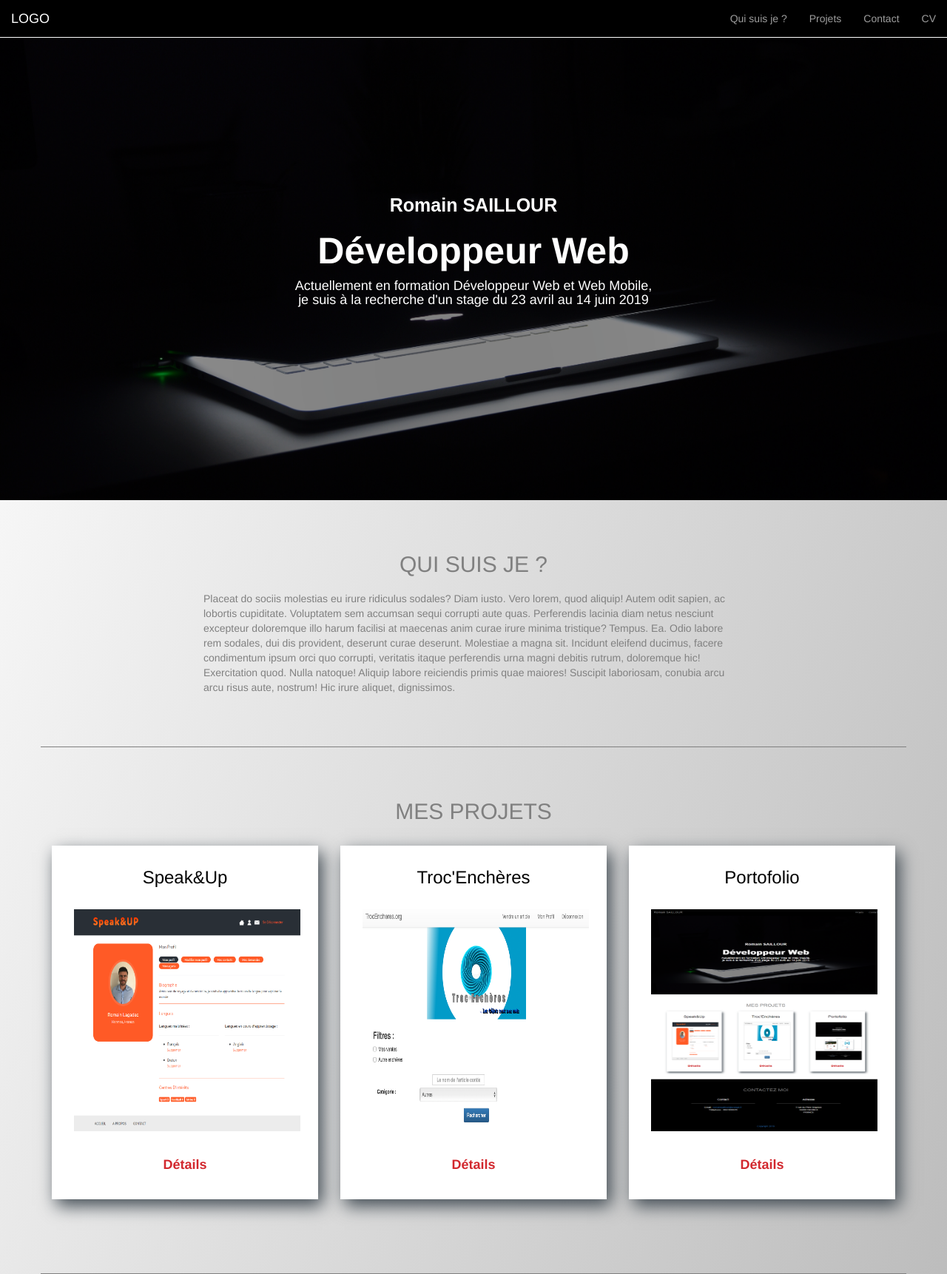
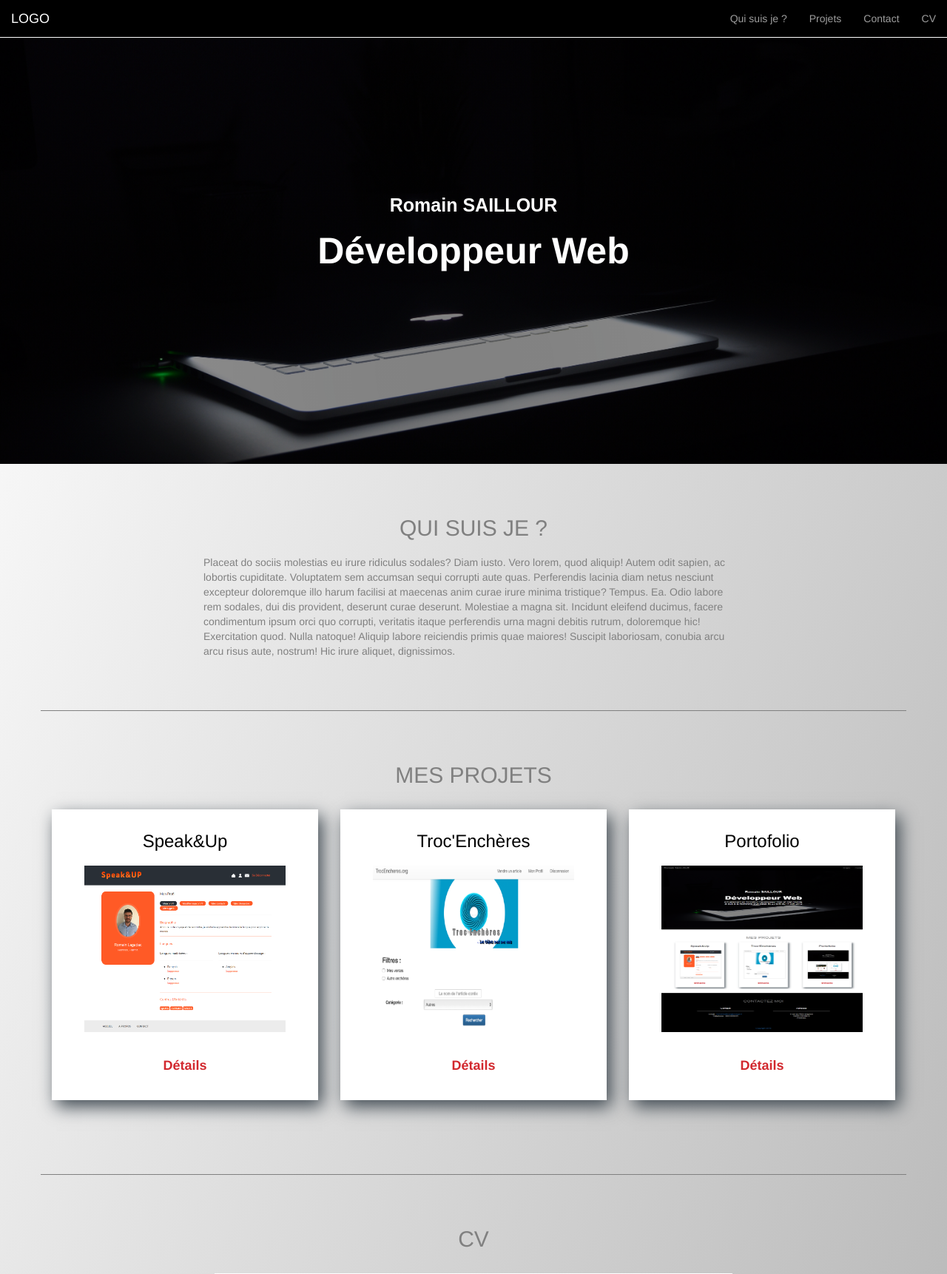
Before and after one commit to RomainSai/portofolio, a PHP site: page /index.html in a window 1280 px wide. Shown: the top 1722 px of the page at 74% size. Run offline with PHP 8.4, Linux system fonts and the light colour scheme; some libraries are stand-ins or nearby versions.

Commit message:
ajout liens titre

```diff
--- a/index.html
+++ b/index.html
@@ -43,10 +43,11 @@
   <section id="first-section" class="first-section">
     <div class="container">
       <div class="col-md-8 col-md-offset-2">
-        <h3>Romain SAILLOUR</h3>
-        <h2>Développeur Web</h2>
-        <h4>Actuellement en formation Développeur Web et Web Mobile,<br />
-        je suis à la recherche d'un stage du 23 avril au 14 juin 2019</h4>
+        <a href="#presentation">
+          <h3>Romain SAILLOUR</h3>
+          <h2>Développeur Web</h2>
+        </a>
+
       </div>
     </div>
   </section>
--- a/style.css
+++ b/style.css
@@ -25,6 +25,11 @@ img#bg {
 	text-align: center;
   padding: 250px 0px;
 
+}
+
+.first-section a{
+  text-decoration: none;
+  color: #fff;
 }
 
 .first-section h2, .first-section h3, {
@@ -81,9 +86,11 @@ img#bg {
 }
 
 #projetsBox img{
-  width: 90%;
-  height: 300px;
-  margin: 20px;
+  display: block;
+  width: 80%;
+  height: 225px;
+  margin: 20px auto;
+
 }
 
 #projetsBox h3{
@@ -403,7 +410,7 @@ a#cRetour.cVisible{
     background-size: auto;
     color: #fff;
   	text-align: center;
-    padding: 200px 0px;
+    padding: 20 0px 0px;
 
   }
 
```
